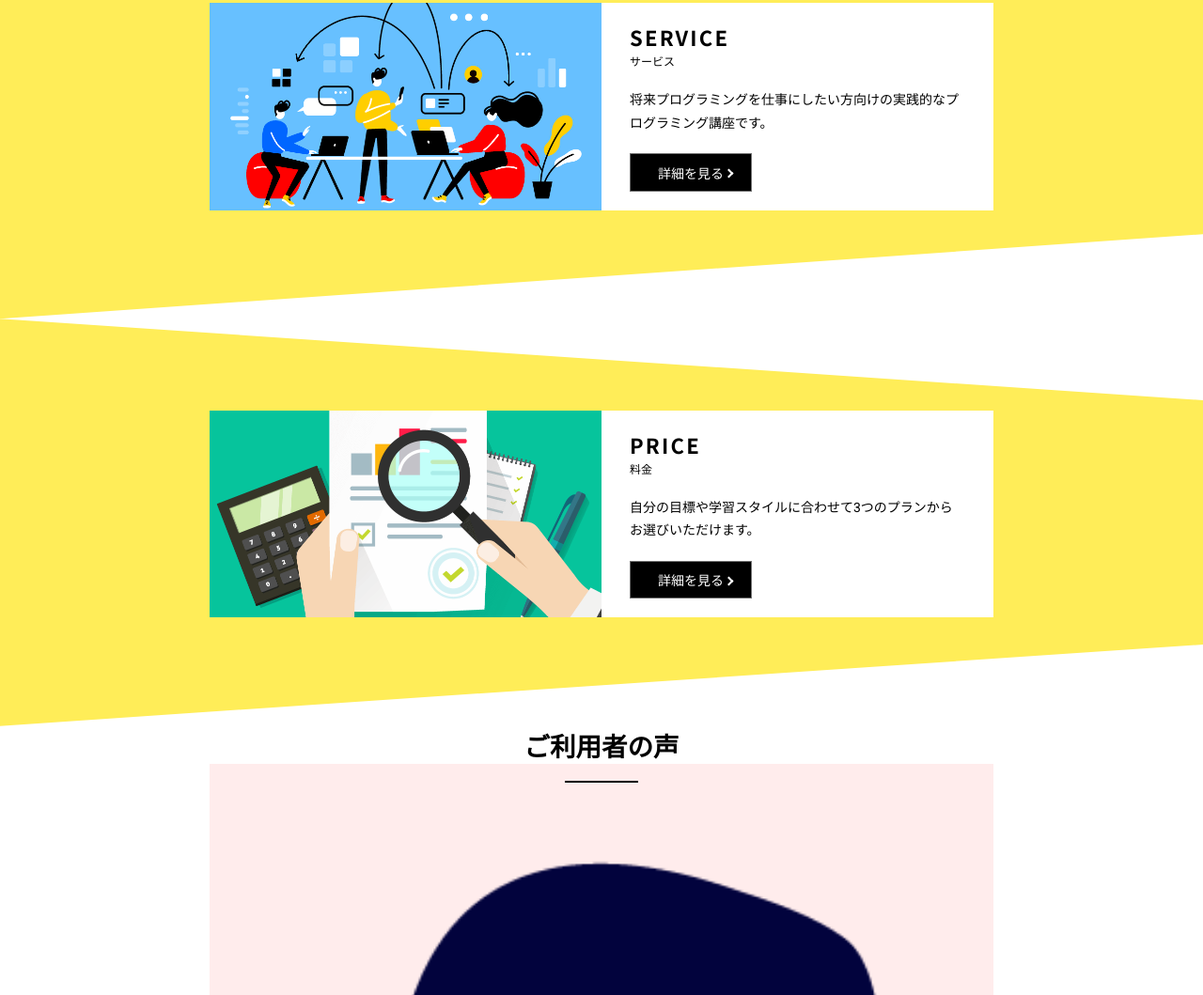
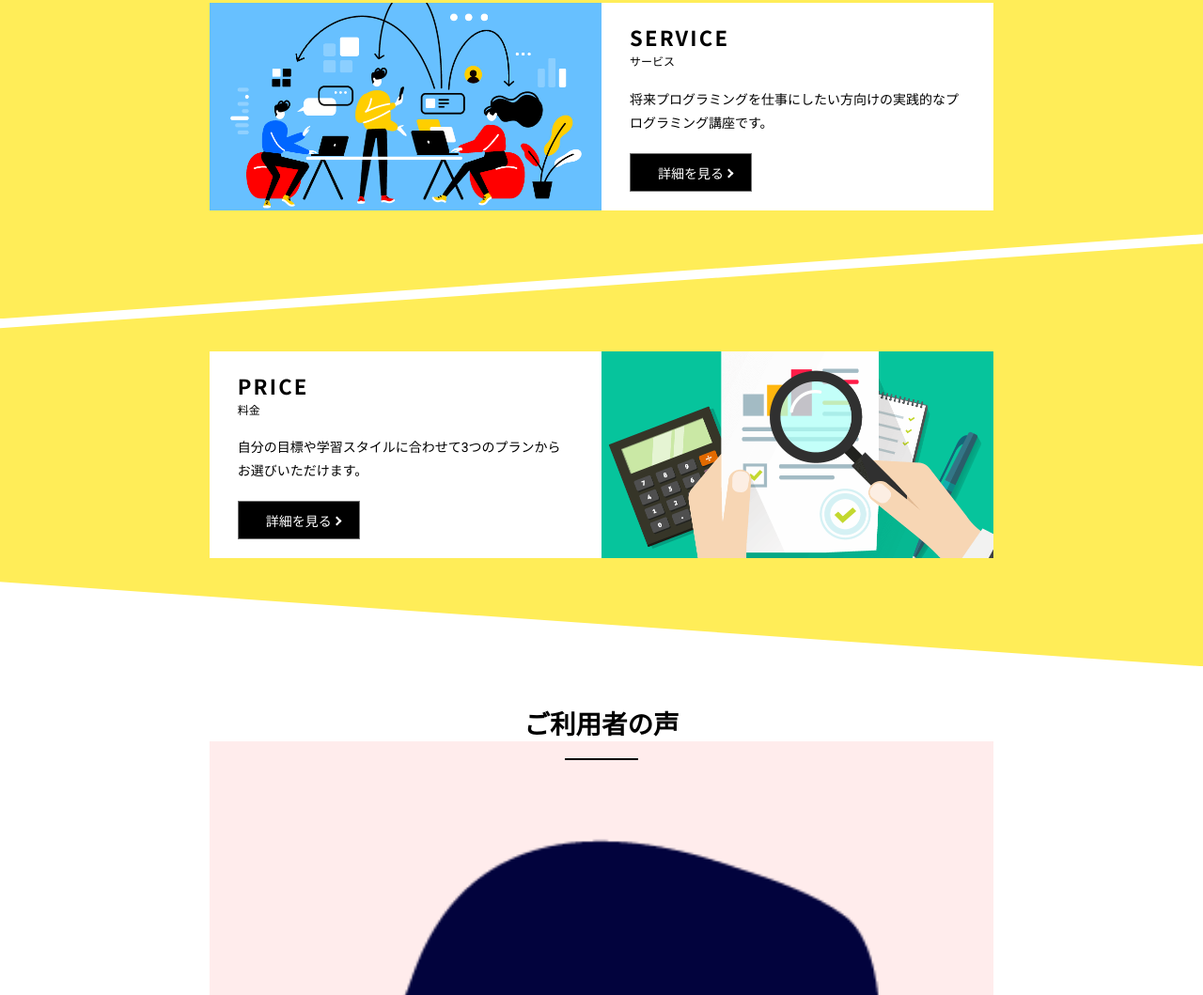
Before and after one commit to kakashi397/STUDY-MyWork, a website: page index.html in a window 1280 px wide. Shown: the part 1323-2382 px from the top of the page at 94% size. Drawn offline with nearby package versions, Linux system fonts and the light colour scheme; some packages are replaced by stand-ins of ours; files that its build step writes are made by us from their sources.

Commit message:
初期コミット

```diff
--- a/index.html
+++ b/index.html
@@ -112,7 +112,7 @@
       </div>
     </section>
 
-    <section class="p-voices">
+    <section class="p-voice">
       <div class="l-wrapper">
         <h3 class="c-section-title">ご利用者の声</h3>
         <ul class="p-voice__list">
--- a/sass/object/component/_media.scss
+++ b/sass/object/component/_media.scss
@@ -8,6 +8,11 @@
   flex-direction: column;
   @include m.media(m) {
     flex-direction: row;
+  }
+  &--reverse {
+    @include m.media(m) {
+      flex-direction: row-reverse;
+    }
   }
   &__img {
     @include m.media(m) {
--- a/sass/object/project/top/_price.scss
+++ b/sass/object/project/top/_price.scss
@@ -5,10 +5,13 @@
 /* プライス */
 .p-price {
   background-color: v.$keyColor;
-  padding-top: f.clamp-rem(300, -77, 1400, 119);
+  margin-top: f.rem(-45);
+  padding-top: f.clamp-rem(300, 76, 1400, 119);
   padding-bottom: f.clamp-rem(300, 77, 1400, 120);
   clip-path: polygon(0 10%, 100% 0, 100% 100%, 0 90%);
+  margin-bottom: f.rem(40);
   @include m.media(m) {
-    clip-path: polygon(0 0, 100% 20%, 100% 80%, 0 100%);
+    margin-top: f.rem(-80);
+    clip-path: polygon(0 20%, 100% 0, 100% 100%, 0 80%);
   }
 }
```
